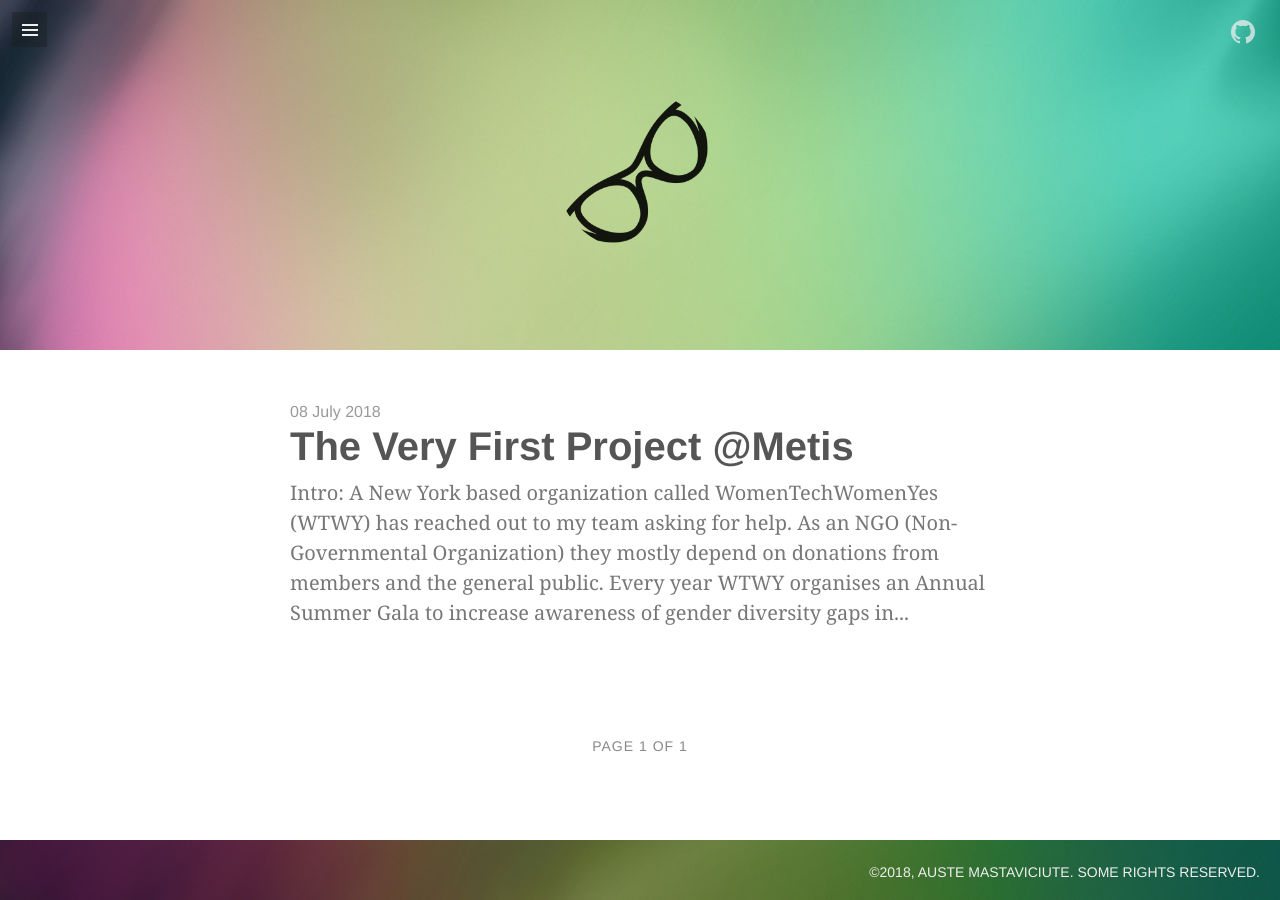
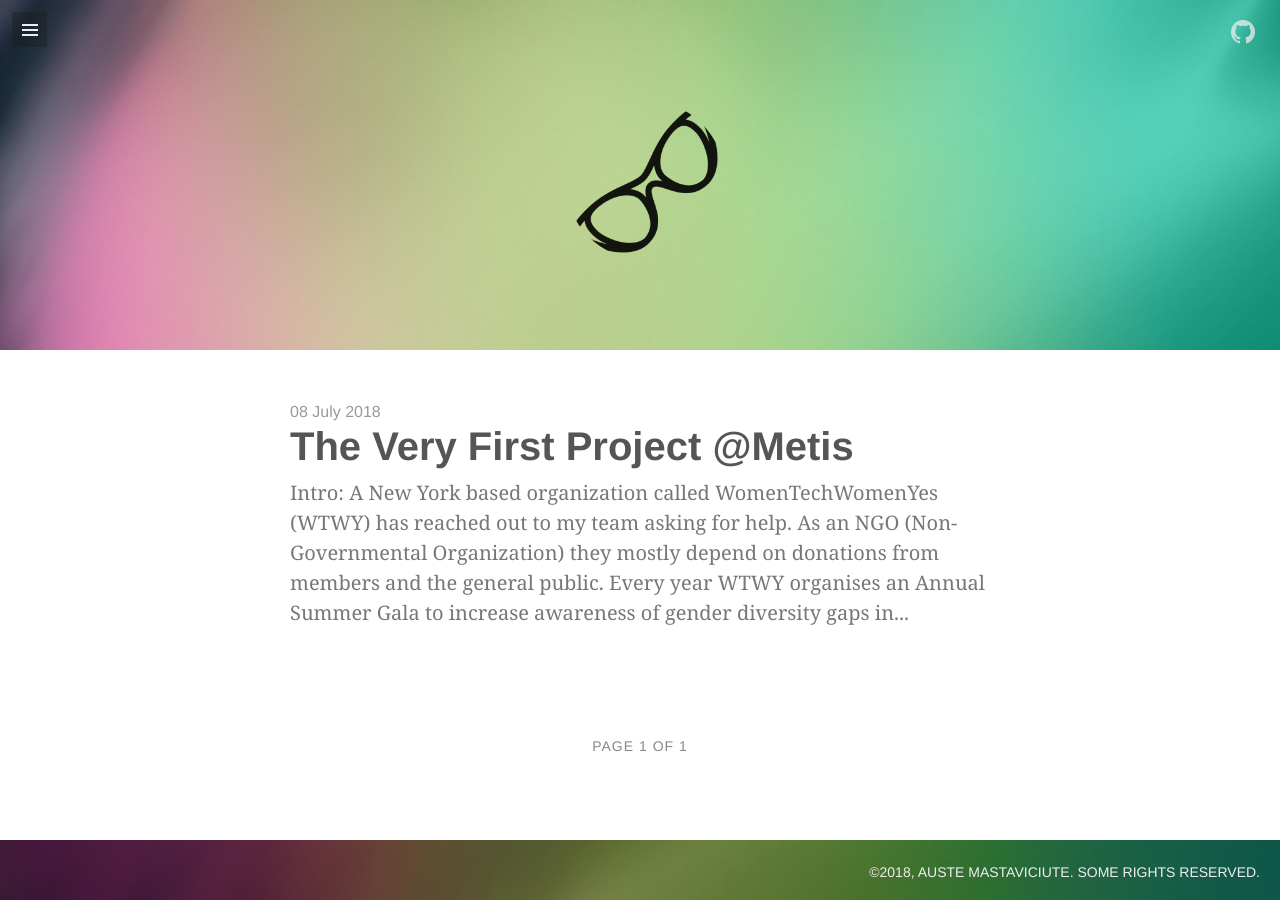
Before and after one commit to Auste1989/Auste1989.github.io, a Jekyll site: the page built from index.html, in a window 1280 px wide. Built offline with Jekyll 4.4.1, drawn with Linux system fonts in a browser that asks for light colours; some web fonts are replaced; the list of posts is cut into pages by our own code.

Commit message:
Set back to original

```diff
--- a/assets/css/default.css
+++ b/assets/css/default.css
@@ -108,7 +108,7 @@ h3 {
 	width: 160px;
 	height: 160px;
 	background-size: 160px;
-	margin: -85px 0 0 -85px;
+	margin: -75px 0 0 -75px;
 	opacity: .9;
 }
 
@@ -116,7 +116,7 @@ h3 {
 	width: 160px;
 	height: 160px;
 	background-size: 160px;
-	margin: -90px 0 0 -90px;
+	margin: -80px 0 0 -80px;
 	opacity: 1;
 }
 
@@ -124,7 +124,7 @@ h3 {
 	width: 100px;
 	height: 100px;
 	background-size: 100px;
-	margin: -130px 0 0 -60px;
+	margin: -120px 0 0 -50px;
 }
 
 .site-icon-small {
```
